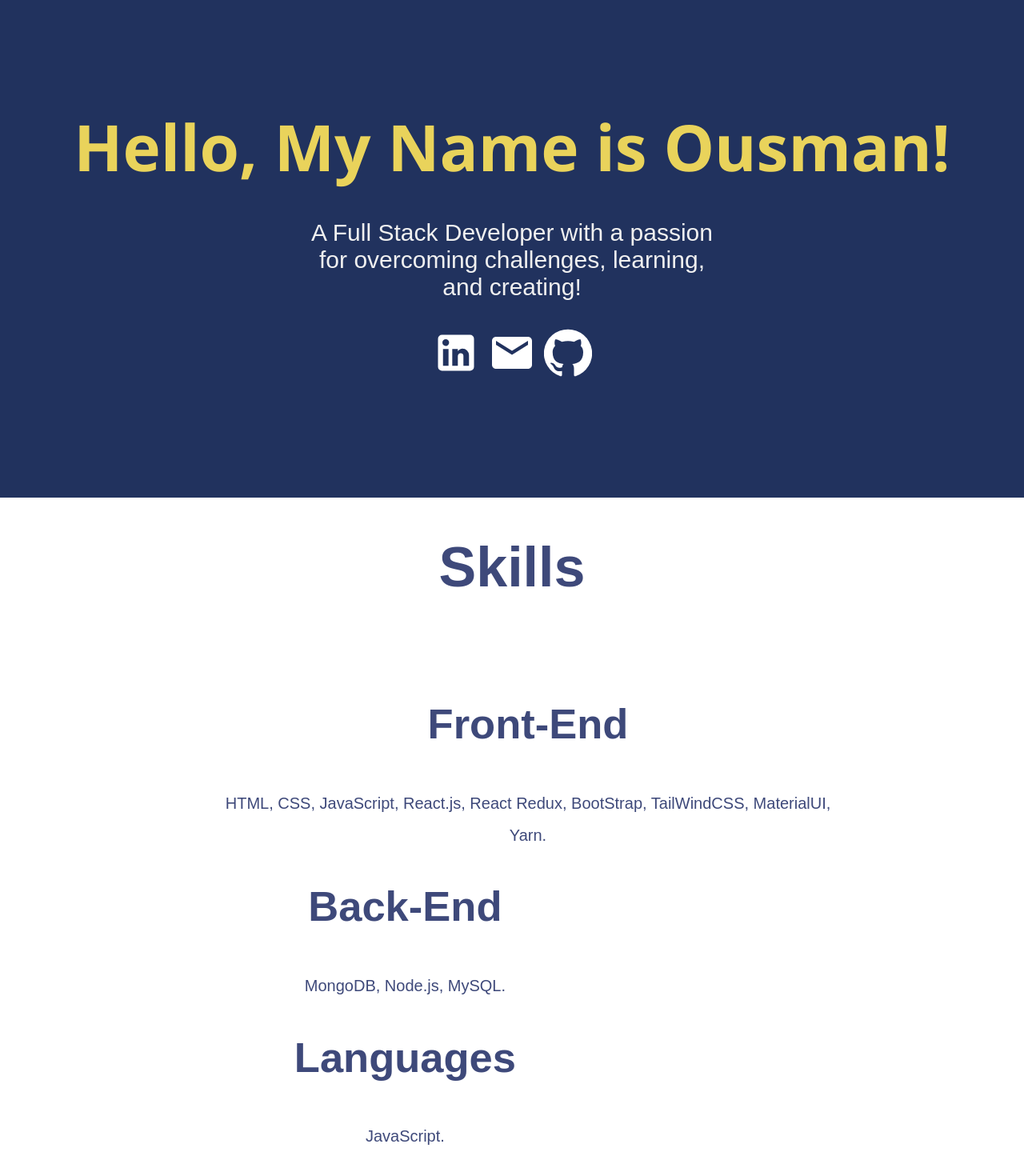
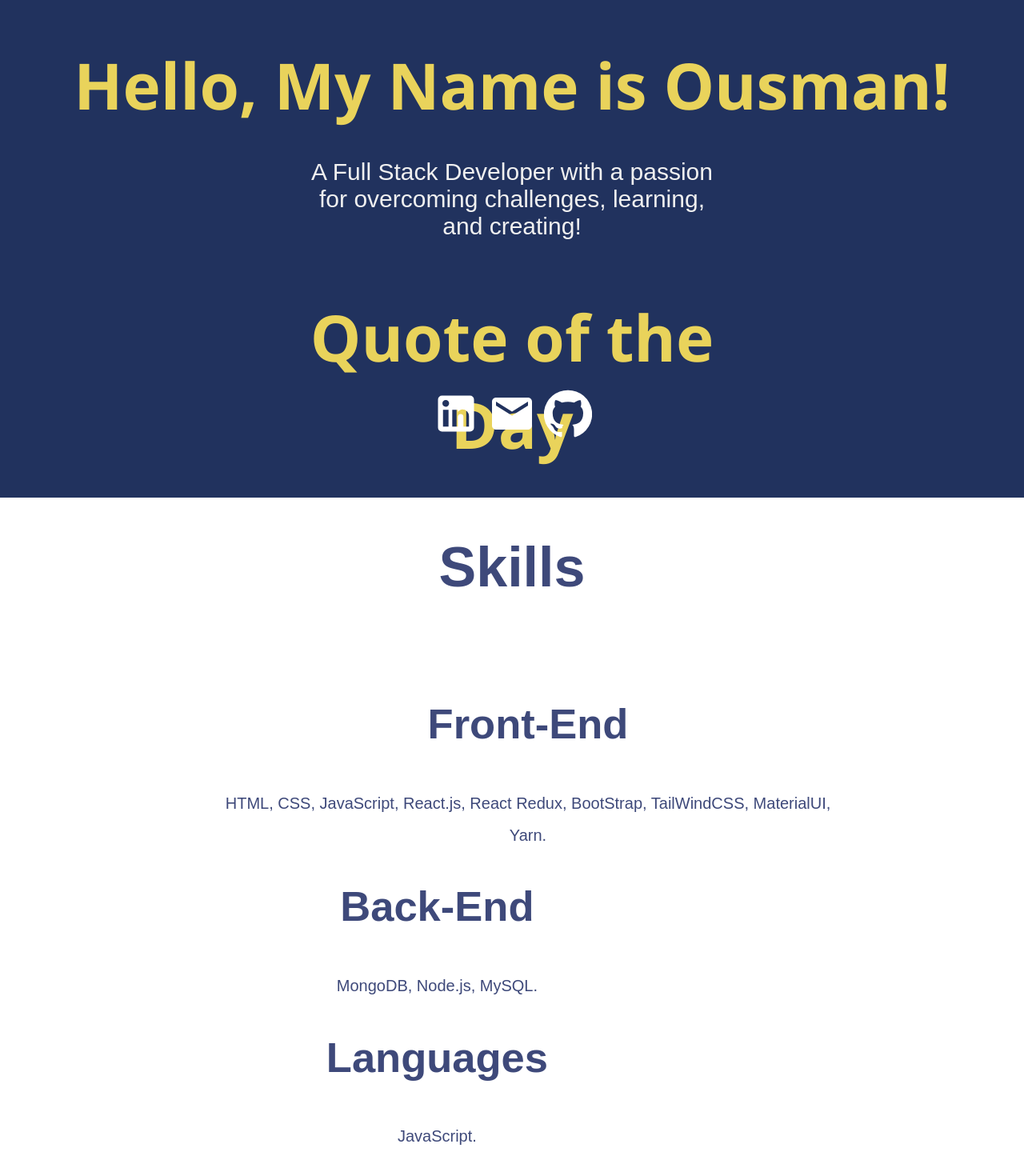
Before and after one commit to Ousman-T/Portfolio_app, a React (Create React App) app: page / in a window 1280 px wide. Shown: the part 178-1648 px from the top of the page at 80% size. Built offline with nearby package versions, Linux system fonts and the light colour scheme; no server answers.

Commit message:
working on API

```diff
--- /dev/null
+++ b/src/Components/Quotes.jsx
@@ -0,0 +1,25 @@
+import {useState, useEffect} from 'react';
+
+export function GetQuotes(){
+    const [quotes, setQuotes] = useState([]);
+    useEffect(() => {
+        async function fetchQuotes(){
+            const response = await fetch('https://type.fit/api/quotes')
+            const data = await response.json()
+            setQuotes(data)
+            console.log(data);
+        }
+        fetchQuotes();
+    }, [])
+    return(
+        <>
+        {quotes.map(({text, author}) => {
+            <div className='quotes'>
+                <h2>Daily Quote:</h2>
+                <p>{text}</p>
+                <p>{author}</p>
+            </div>
+        })}
+        </>
+    )
+}
--- a/src/Pages/Home.jsx
+++ b/src/Pages/Home.jsx
@@ -3,6 +3,7 @@ import LinkedInIcon from "@material-ui/icons/LinkedIn"
 import EmailIcon from "@material-ui/icons/Email"
 import GithubIcon from "@material-ui/icons/GitHub"
 import "../Styles/HomeStyle.css"
+import { GetQuotes } from "../Components/Quotes"
 
 export default function Home(){
     return(
@@ -10,6 +11,8 @@ export default function Home(){
             <div className="about">
                 <h2>Hello, My Name is Ousman!</h2>
                 <div className="prompt"><p>A Full Stack Developer with a passion for overcoming challenges, learning, and creating!</p>
+                <h2>Quote of the Day</h2>
+                <GetQuotes />
                 <LinkedInIcon />
                 <EmailIcon />
                 <GithubIcon />
@@ -22,18 +25,18 @@ export default function Home(){
                         <h2>Front-End</h2>
                         <span>HTML, CSS, JavaScript, React.js, React Redux, BootStrap, TailWindCSS, MaterialUI, Yarn.</span>
                     </li>
-                <li className="list">
+                <ol className="list">
                     <li className="item">
                         <h2>Back-End</h2>
                         <span>MongoDB, Node.js, MySQL.</span>
                     </li>
-                </li>
-                <li className="list">
+                </ol>
+                <ol className="list">
                     <li className="item">
                         <h2>Languages</h2>
                         <span>JavaScript.</span>
                     </li>
-                </li>
+                </ol>
                 </ol>
             </div>
         </div>
```
